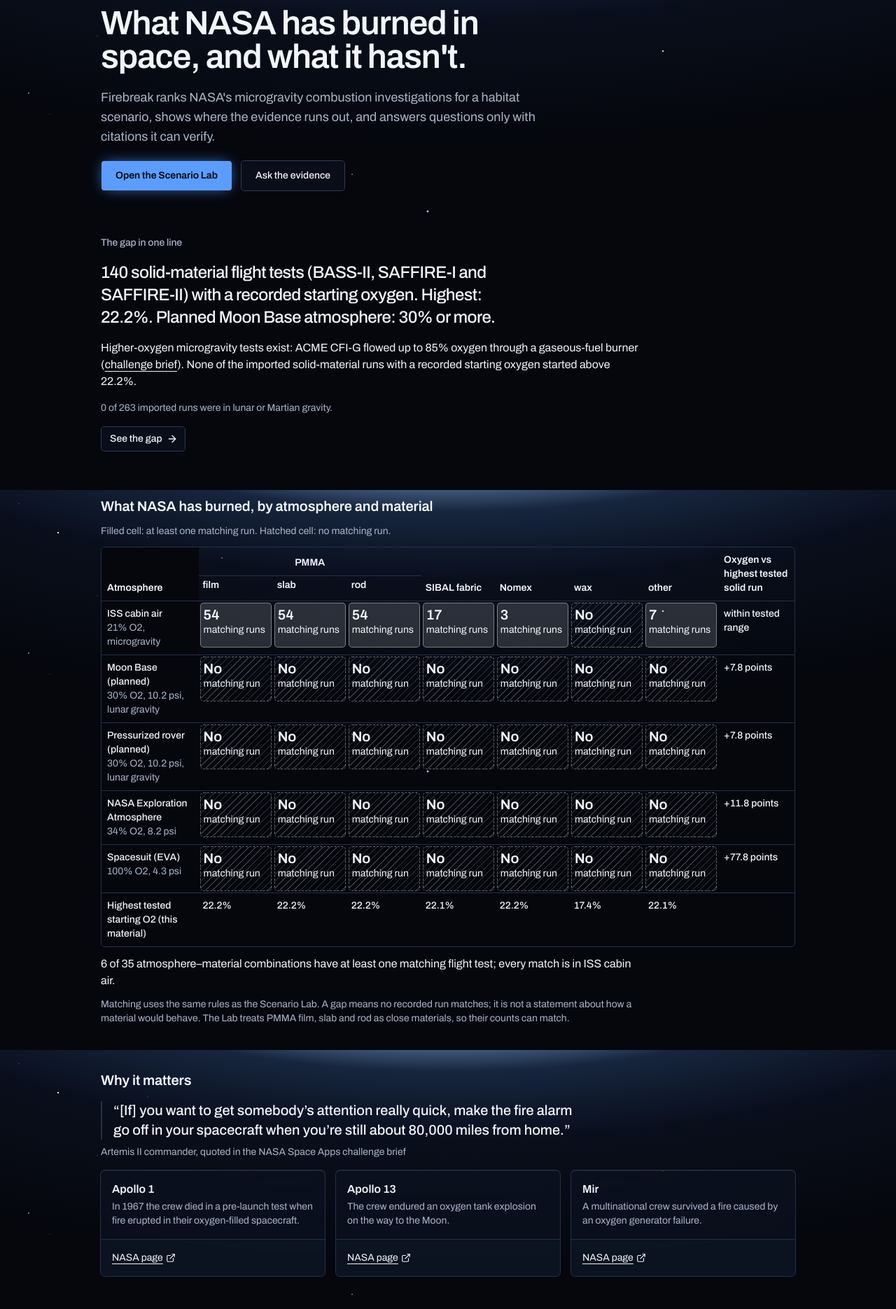
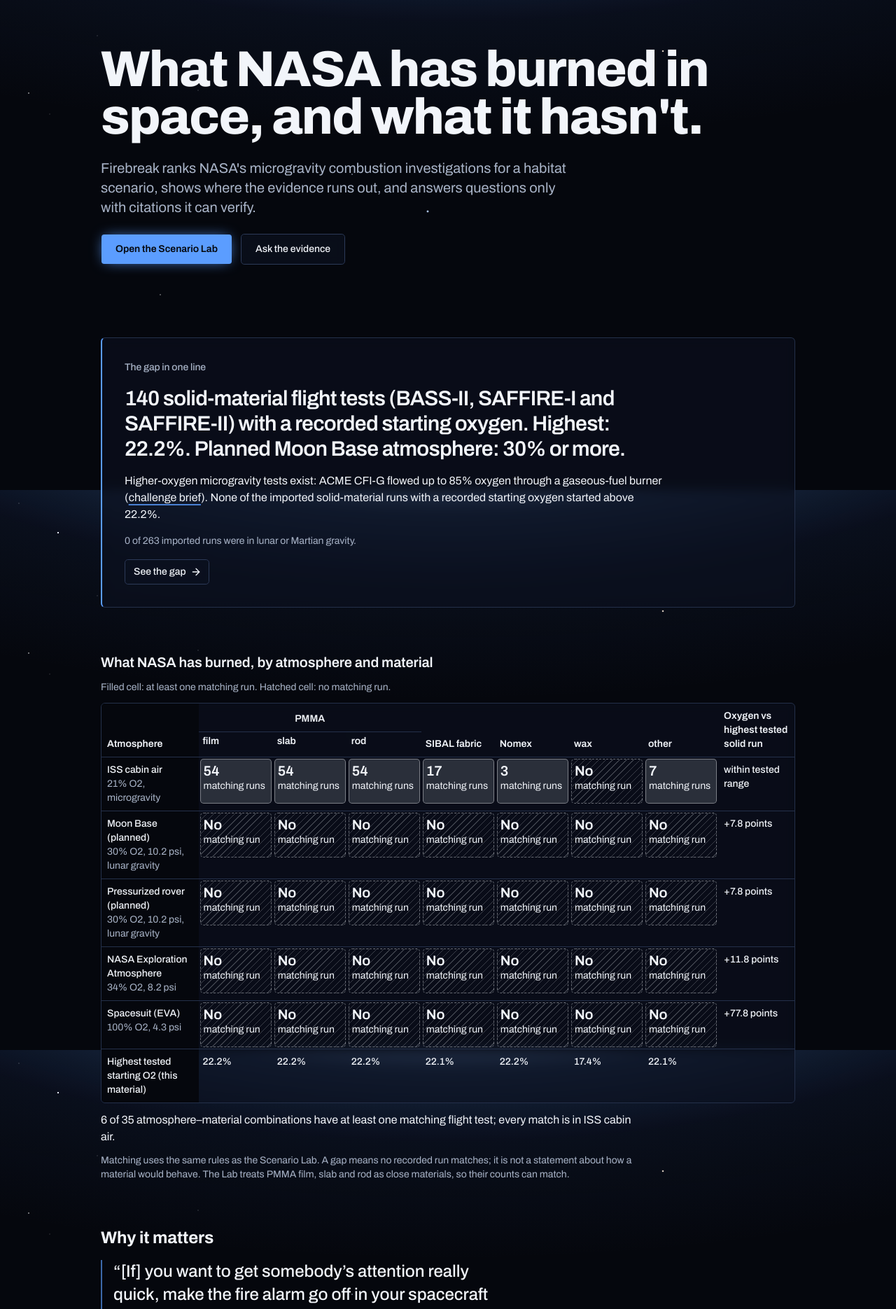
Before and after one commit to Mahoozi/NASA-2026, a Next.js app: page / in a window 1280 px wide. Shown: the part 100-1970 px from the top of the page at 70% size. Built offline with nearby package versions, Linux system fonts and the light colour scheme.

Commit message:
Restyle landing, investigations, ask, earth, brief and watchlist pages

```diff
--- a/app/ask/ask-client.tsx
+++ b/app/ask/ask-client.tsx
@@ -160,7 +160,7 @@ function ContextLine({
 }) {
   const ids = context.investigationIds ?? [];
   return (
-    <div className="flex flex-col gap-1 rounded-lg border border-border px-4 py-3 text-sm">
+    <div className="flex flex-col gap-1 rounded-lg border border-border px-4 py-3 text-sm bg-card/60 backdrop-blur-sm">
       {context.scenario && (
         <p>
           <span className="text-muted-foreground">Scenario from the Lab: </span>
--- a/app/ask/page.tsx
+++ b/app/ask/page.tsx
@@ -11,7 +11,7 @@ export default function AskPage() {
   return (
     <div className="flex flex-col gap-8">
       <div className="flex flex-col gap-1">
-        <h1 className="text-2xl font-semibold text-balance">Ask the evidence</h1>
+        <h1 className="text-3xl font-bold sm:text-4xl text-balance">Ask the evidence</h1>
         <p className="max-w-prose text-sm text-muted-foreground">
           Ask about NASA’s microgravity combustion investigations. Every sentence in an answer
           comes with a quote from a NASA source. If the sources don’t cover your question, the
--- a/app/atlas/evidence-atlas.tsx
+++ b/app/atlas/evidence-atlas.tsx
@@ -28,14 +28,14 @@ export function EvidenceAtlas({ runs, investigations }: { runs: Run[]; investiga
   const groups = columnGroups(atlas.columns);
   const depth = headerRows(groups);
   return (
-    <section aria-labelledby="atlas-heading" className="flex scroll-mt-4 flex-col gap-3">
+    <section aria-labelledby="atlas-heading" className="flex scroll-mt-4 sm:scroll-mt-20 flex-col gap-3">
       <h2 id="atlas-heading" className="text-xl font-semibold">
         What NASA has burned, by atmosphere and material
       </h2>
       <p className="text-sm text-muted-foreground">{ATLAS_LEGEND}</p>
 
       <div
-        className="relative max-w-full overflow-x-auto rounded-lg border"
+        className="relative max-w-full overflow-x-auto rounded-lg border bg-card/60 backdrop-blur-sm"
         tabIndex={0}
         role="region"
         aria-label="Evidence gap atlas grid, scrolls sideways on narrow screens"
--- a/app/brief/page.tsx
+++ b/app/brief/page.tsx
@@ -25,7 +25,7 @@ export default function BriefPage() {
   return (
     <div className="flex flex-col gap-10">
       <div className="flex max-w-prose flex-col gap-2">
-        <h1 className="text-2xl font-semibold">How Firebreak answers the challenge</h1>
+        <h1 className="text-3xl font-bold sm:text-4xl">How Firebreak answers the challenge</h1>
         <p className="text-base text-pretty text-muted-foreground">
           Each row takes words from the{" "}
           <a href={BRIEF_URL} target="_blank" rel="noreferrer" className={linkClass}>
--- a/app/earth/page.tsx
+++ b/app/earth/page.tsx
@@ -107,7 +107,7 @@ function Section({ section, runs }: { section: EarthSection; runs: Run[] }) {
   return (
     <section
       aria-labelledby={`${section.id}-heading`}
-      className="flex min-w-0 flex-col gap-5 rounded-lg border p-4 sm:p-5"
+      className="flex min-w-0 flex-col gap-5 rounded-lg border p-4 sm:p-5 bg-card/60 backdrop-blur-sm"
     >
       <h2 id={`${section.id}-heading`} className="text-xl font-semibold text-balance">
         {section.heading}
@@ -161,7 +161,7 @@ export default function EarthPage() {
   return (
     <div className="flex flex-col gap-8">
       <div className="flex max-w-prose flex-col gap-2">
-        <h1 className="text-2xl font-semibold">Earth applications</h1>
+        <h1 className="text-3xl font-bold sm:text-4xl">Earth applications</h1>
         <p className="text-base text-pretty text-muted-foreground">{EARTH_INTRO}</p>
       </div>
       {EARTH_SECTIONS.map((s) => (
--- a/app/globals.css
+++ b/app/globals.css
@@ -170,6 +170,23 @@
     outline: 2px solid var(--ring);
     outline-offset: 2px;
   }
+  /* Quotes carry a blue rule; underlined links carry a blue underline. Chrome, not data. */
+  blockquote {
+    border-color: color-mix(in oklch, var(--primary) 65%, transparent);
+  }
+  main a {
+    text-decoration-color: color-mix(in oklch, var(--primary) 80%, transparent);
+    text-decoration-thickness: 1.5px;
+  }
+  main a:hover {
+    text-decoration-color: var(--primary);
+  }
+  /* Keep #section targets clear of the sticky nav. */
+  @media (min-width: 40rem) {
+    [id] {
+      scroll-margin-top: 5rem;
+    }
+  }
   ::selection {
     background: rgb(91 157 255 / 0.35);
   }
--- a/app/investigations/[id]/page.tsx
+++ b/app/investigations/[id]/page.tsx
@@ -41,7 +41,7 @@ export default async function InvestigationPage({ params }: PageProps<"/investig
           <p translate="no" className="text-sm text-muted-foreground">
             {inv.id}
           </p>
-          <h1 translate="no" className="text-2xl font-semibold text-balance">
+          <h1 translate="no" className="text-3xl font-bold sm:text-4xl text-balance">
             {shortName(inv)}
           </h1>
           <p className="max-w-prose text-lg text-pretty text-muted-foreground">{inv.name}</p>
--- a/app/investigations/compare-table.tsx
+++ b/app/investigations/compare-table.tsx
@@ -130,7 +130,7 @@ export function CompareTable({ investigations }: { investigations: Investigation
         </p>
       </div>
 
-      <div className="overflow-x-auto rounded-lg border">
+      <div className="overflow-x-auto rounded-lg border bg-card/60 backdrop-blur-sm">
         <Table>
           <TableHeader>
             <TableRow>
--- a/app/investigations/hardware-groups.tsx
+++ b/app/investigations/hardware-groups.tsx
@@ -22,7 +22,7 @@ export function HardwareGroups({ investigations }: { investigations: Investigati
   const { groups, rest } = groupInvestigations(investigations);
 
   return (
-    <section aria-labelledby="hardware-heading" className="flex scroll-mt-4 flex-col gap-4">
+    <section aria-labelledby="hardware-heading" className="flex scroll-mt-4 sm:scroll-mt-20 flex-col gap-4">
       <div className="flex max-w-prose flex-col gap-1">
         <h2 id="hardware-heading" className="text-lg font-semibold">
           Hardware groups
@@ -31,7 +31,7 @@ export function HardwareGroups({ investigations }: { investigations: Investigati
       </div>
 
       {groups.map(({ group, members }) => (
-        <div key={group.id} data-group={group.id} className="flex min-w-0 flex-col gap-3 rounded-lg border p-4">
+        <div key={group.id} data-group={group.id} className="flex min-w-0 flex-col gap-3 rounded-lg border p-4 bg-card/60 backdrop-blur-sm">
           <h3 className="text-base font-semibold text-balance">{group.name}</h3>
           <figure className="flex flex-col gap-1">
             <blockquote data-quoted="brief" className="border-l-2 pl-3 text-sm leading-relaxed italic">
@@ -65,7 +65,7 @@ export function HardwareGroups({ investigations }: { investigations: Investigati
         </div>
       ))}
 
-      <div data-group="rest" className="flex min-w-0 flex-col gap-3 rounded-lg border p-4">
+      <div data-group="rest" className="flex min-w-0 flex-col gap-3 rounded-lg border p-4 bg-card/60 backdrop-blur-sm">
         <h3 className="text-base font-semibold text-balance">Not in the brief&apos;s hardware groups</h3>
         <ul className="flex flex-col gap-2 text-sm">
           {rest.map((inv) => {
--- a/app/investigations/page.tsx
+++ b/app/investigations/page.tsx
@@ -10,7 +10,7 @@ export default function InvestigationsPage() {
   return (
     <div className="flex flex-col gap-6">
       <div className="flex flex-col gap-1">
-        <h1 className="text-2xl font-semibold text-balance">Investigations</h1>
+        <h1 className="text-3xl font-bold sm:text-4xl text-balance">Investigations</h1>
         <p className="max-w-prose text-sm text-muted-foreground">
           The {investigations.length} combustion investigations in NASA’s Physical Sciences
           Informatics (PSI) system. Each page shows the investigation’s own PSI text and links back
--- a/app/page.tsx
+++ b/app/page.tsx
@@ -93,11 +93,11 @@ export default function Home() {
 
   return (
     <div className="flex flex-col gap-16">
-      <section className="flex flex-col gap-5 pt-6">
-        <h1 className="max-w-3xl text-4xl font-semibold tracking-tight text-balance sm:text-5xl">
+      <section className="flex flex-col gap-6 pt-10 pb-4 sm:pt-20 sm:pb-10">
+        <h1 className="max-w-4xl text-5xl leading-[0.95] font-extrabold tracking-tight text-balance sm:text-7xl">
           What NASA has burned in space, and what it hasn&apos;t.
         </h1>
-        <p className="max-w-2xl text-lg text-muted-foreground text-pretty">
+        <p className="max-w-2xl text-lg text-muted-foreground text-pretty sm:text-xl">
           Firebreak ranks NASA&apos;s microgravity combustion investigations for a habitat
           scenario, shows where the evidence runs out, and answers questions only with
           citations it can verify.
@@ -112,11 +112,11 @@ export default function Home() {
         </div>
       </section>
 
-      <section aria-labelledby="gap-heading" className="flex flex-col gap-4">
+      <section aria-labelledby="gap-heading" className="flex flex-col gap-4 rounded-lg border border-l-2 border-l-primary bg-card/60 p-5 backdrop-blur-sm sm:p-8">
         <h2 id="gap-heading" className="text-sm font-medium text-muted-foreground">
           The gap in one line
         </h2>
-        <p className="max-w-3xl text-2xl font-medium tracking-tight text-balance">
+        <p className="max-w-3xl text-2xl font-semibold tracking-tight text-balance sm:text-3xl">
           {f.o2Runs} solid-material flight tests ({listOf(f.o2Investigations)}) with a
           recorded starting oxygen. Highest: {f.maxO2}%. Planned Moon Base atmosphere: 30% or
           more.
@@ -136,11 +136,11 @@ export default function Home() {
       <EvidenceAtlas runs={runsJson as Run[]} investigations={investigationsJson as Investigation[]} />
 
       <section aria-labelledby="why-heading" className="flex flex-col gap-4">
-        <h2 id="why-heading" className="text-xl font-semibold">
+        <h2 id="why-heading" className="text-2xl font-bold">
           Why it matters
         </h2>
         <figure className="flex max-w-3xl flex-col gap-2">
-          <blockquote className="border-l-2 pl-4 text-xl leading-snug font-medium text-balance">
+          <blockquote className="border-l-2 pl-4 text-2xl leading-snug font-medium text-balance">
             “{ARTEMIS_QUOTE}”
           </blockquote>
           <figcaption className="text-sm text-muted-foreground">{ARTEMIS_ATTRIBUTION}</figcaption>
@@ -172,7 +172,7 @@ export default function Home() {
       </section>
 
       <section aria-labelledby="how-heading" className="flex flex-col gap-4">
-        <h2 id="how-heading" className="text-xl font-semibold">
+        <h2 id="how-heading" className="text-2xl font-bold">
           How it works
         </h2>
         <ul className="grid gap-4 sm:grid-cols-3">
--- a/app/watchlist/watchlist-view.tsx
+++ b/app/watchlist/watchlist-view.tsx
@@ -33,7 +33,7 @@ export function WatchlistView({ entries, runs, corpus }: { entries: WatchlistEnt
   return (
     <div className="flex flex-col gap-8">
       <div className="flex max-w-prose flex-col gap-3">
-        <h1 className="text-2xl font-semibold text-balance">{WATCHLIST_TITLE}</h1>
+        <h1 className="text-3xl font-bold sm:text-4xl text-balance">{WATCHLIST_TITLE}</h1>
         <p className="text-base text-pretty text-muted-foreground">{WATCHLIST_INTRO}</p>
       </div>
 
```
